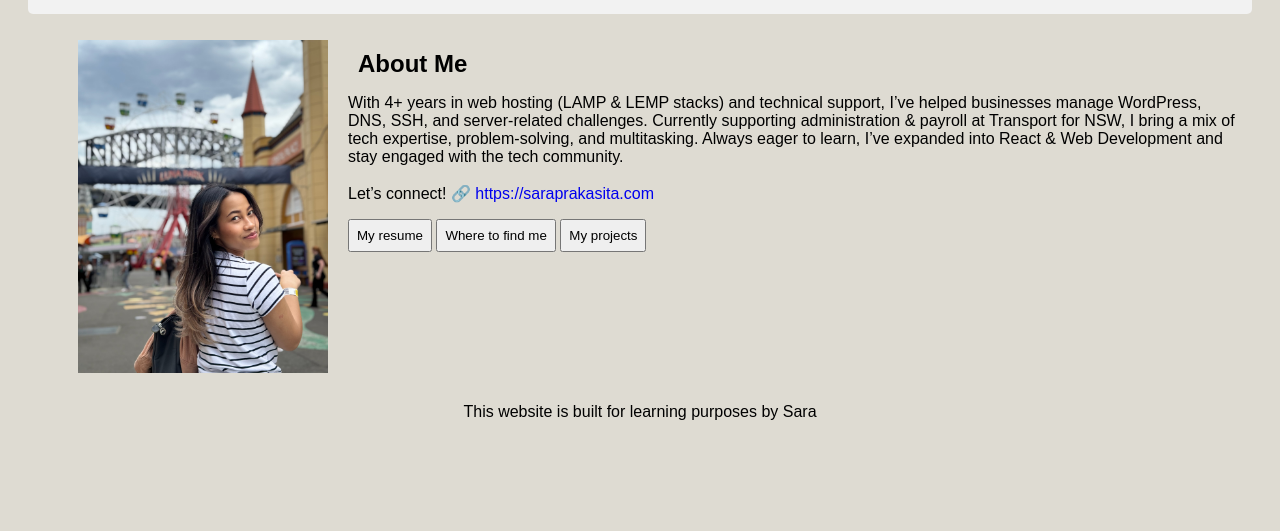
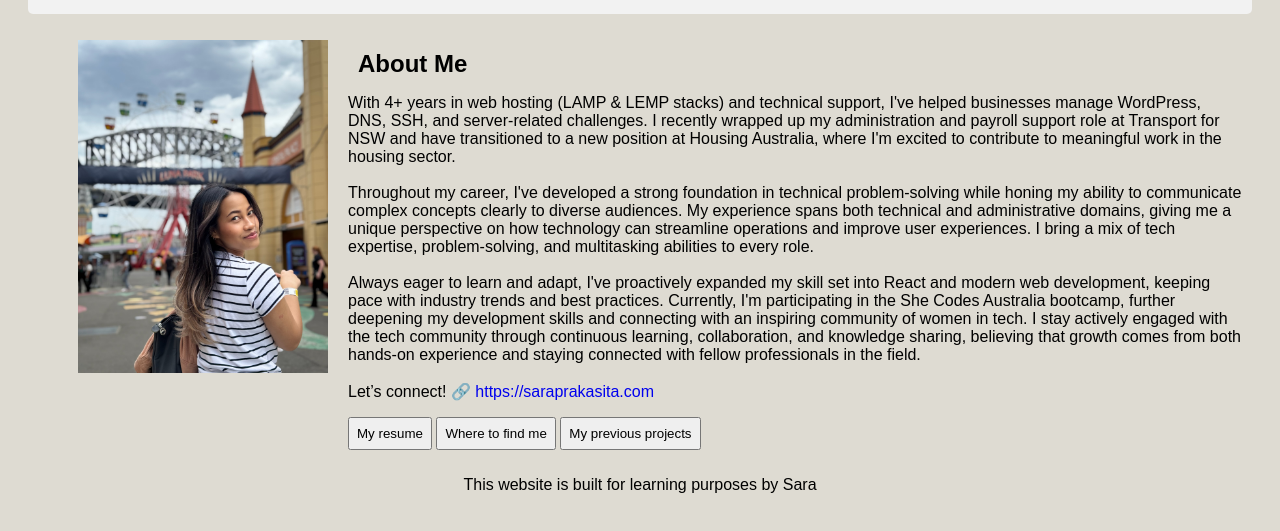
Before and after one commit to prakadw-dev/html_css_project, a plain HTML site: page index.html in a window 1280 px wide. Shown: the part 121-652 px from the top of the page. Drawn offline with Linux system fonts and the light colour scheme; a web font is replaced by a local one.

Commit message:
added a new description and project link

```diff
--- a/index.html
+++ b/index.html
@@ -26,12 +26,27 @@
         <h2>About Me</h2>
         <p>
           With 4+ years in web hosting (LAMP & LEMP stacks) and technical
-          support, I’ve helped businesses manage WordPress, DNS, SSH, and
-          server-related challenges. Currently supporting administration &
-          payroll at Transport for NSW, I bring a mix of tech expertise,
-          problem-solving, and multitasking. Always eager to learn, I’ve
-          expanded into React & Web Development and stay engaged with the tech
-          community.
+          support, I've helped businesses manage WordPress, DNS, SSH, and
+          server-related challenges. I recently wrapped up my administration and
+          payroll support role at Transport for NSW and have transitioned to a
+          new position at Housing Australia, where I'm excited to contribute to
+          meaningful work in the housing sector. <br />
+          <br />Throughout my career, I've developed a strong foundation in
+          technical problem-solving while honing my ability to communicate
+          complex concepts clearly to diverse audiences. My experience spans
+          both technical and administrative domains, giving me a unique
+          perspective on how technology can streamline operations and improve
+          user experiences. I bring a mix of tech expertise, problem-solving,
+          and multitasking abilities to every role. <br />
+          <br />Always eager to learn and adapt, I've proactively expanded my
+          skill set into React and modern web development, keeping pace with
+          industry trends and best practices. Currently, I'm participating in
+          the She Codes Australia bootcamp, further deepening my development
+          skills and connecting with an inspiring community of women in tech. I
+          stay actively engaged with the tech community through continuous
+          learning, collaboration, and knowledge sharing, believing that growth
+          comes from both hands-on experience and staying connected with fellow
+          professionals in the field.
           <br />
           <br />Let’s connect! 🔗
           <a href="https://saraprakasita.com">https://saraprakasita.com</a>
@@ -47,8 +62,13 @@
             Where to find me
           </button></a
         >
-        <a href="#" target="_blank" title="Sara's projects"
-          ><button class="projects-button" type="button">My projects</button></a
+        <a
+          href="https://www.shecodes.io/graduates/17171-sara-dewi"
+          target="_blank"
+          title="Sara's projects"
+          ><button class="projects-button" type="button">
+            My previous projects
+          </button></a
         >
       </li>
     </ul>
```
Also changed, not shown: 2 other files.
